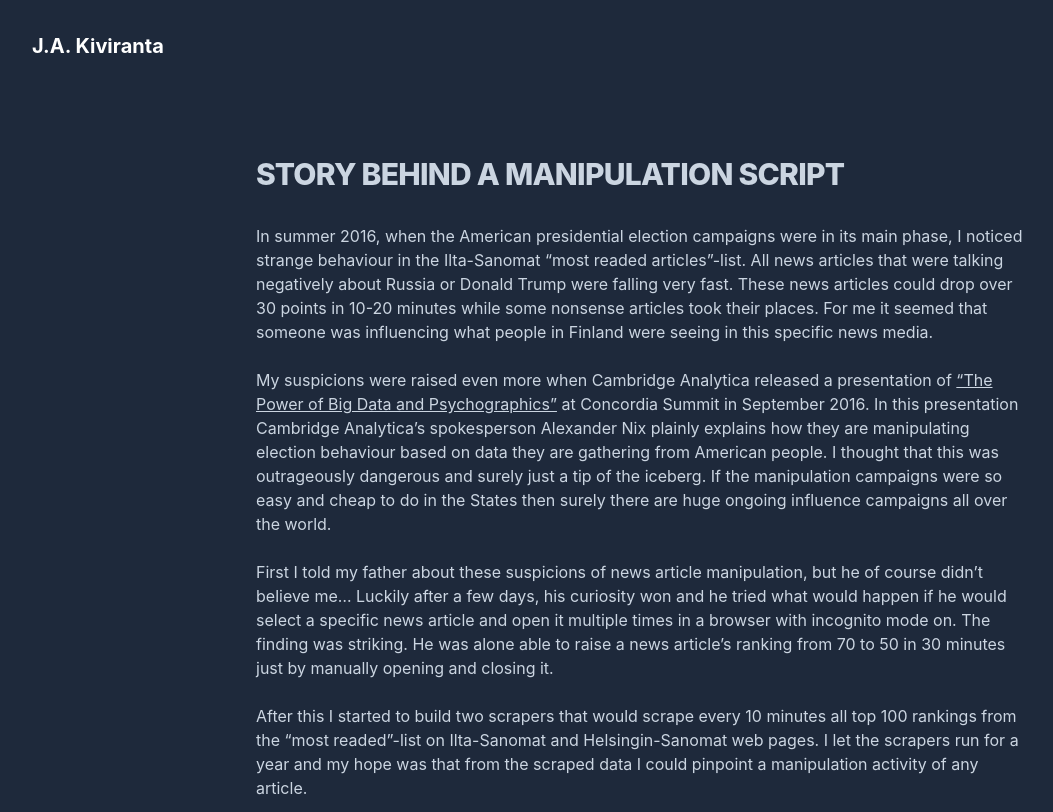
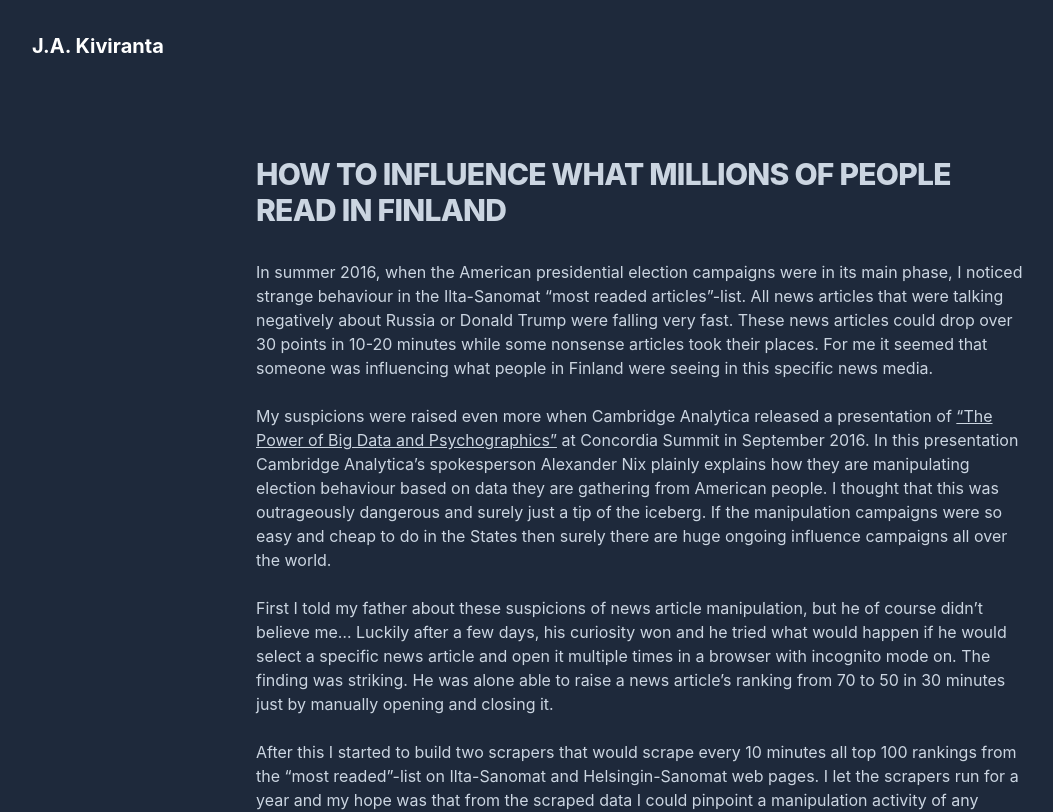
Before and after one commit to josuakiviranta/josuakiviranta.com, a Next.js app: page /script in a window 1280 px wide. Shown: the top 812 px of the page, without its empty margins (0-1053 px from the left). Built offline with nearby package versions, Linux system fonts and the light colour scheme.

Commit message:
new headline

```diff
--- a/pages/script.tsx
+++ b/pages/script.tsx
@@ -9,9 +9,8 @@ export default function Script() {
       <Section>
         <div className="max-w-screen-md m-auto">
           <h2 className="text-2xl sm:text-3xl font-extrabold tracking-tight uppercase mb-8">
-            Story behind a manipulation script
+            How to influence what millions of people read in Finland
           </h2>
-
           <p className="mb-16">
             In summer 2016, when the American presidential election campaigns
             were in its main phase, I noticed strange behaviour in the
```
